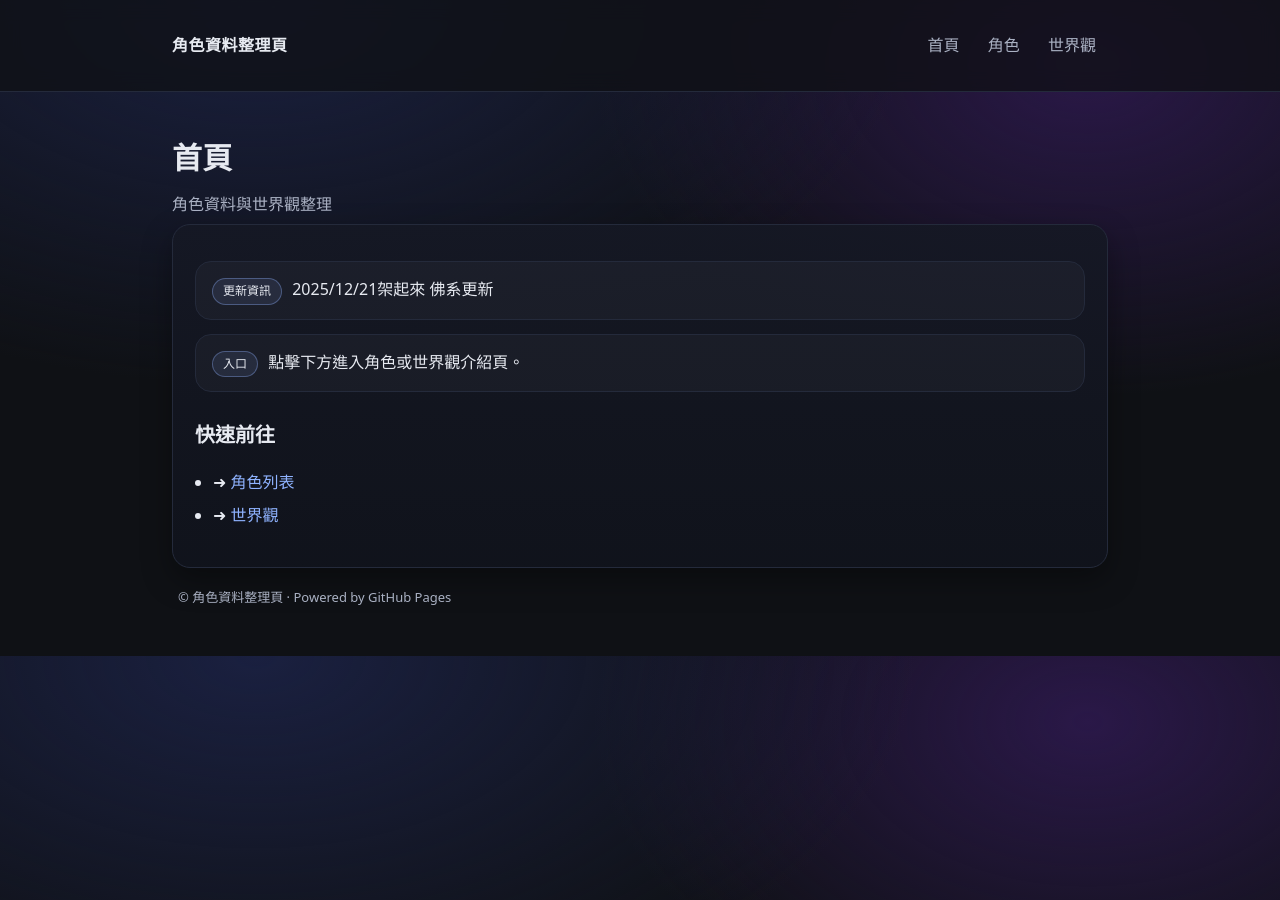
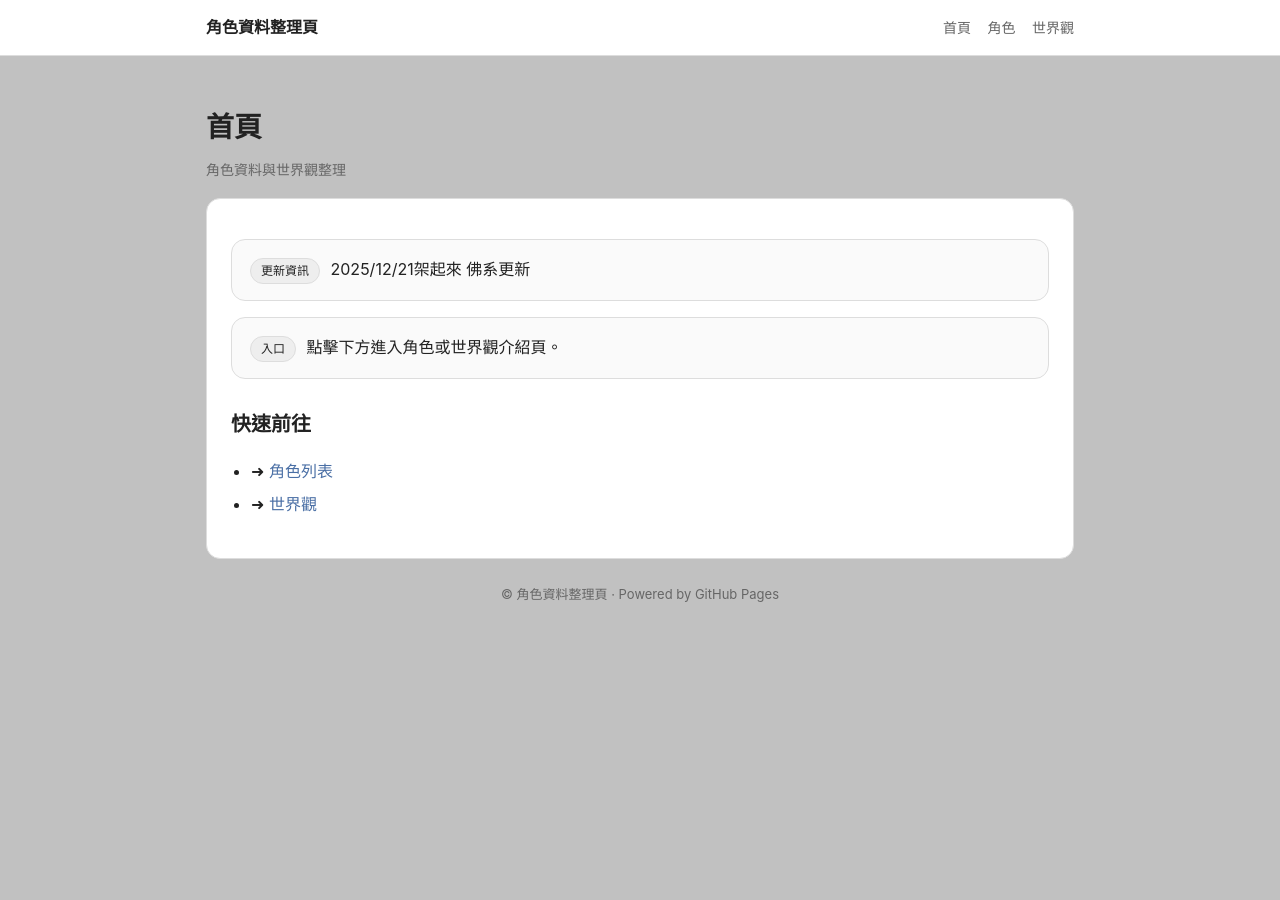
Before and after one commit to yoyoseal/char-archive, a Jekyll site: the page built from index.md, in a window 1280 px wide. Built offline with Jekyll 4.4.1, drawn with Linux system fonts in a browser that asks for light colours.

Commit message:
Update style.css

```diff
--- a/assets/style.css
+++ b/assets/style.css
@@ -1,112 +1,175 @@
 :root{
-  --bg:#0f1115;
-  --panel:#151824;
-  --panel2:#10131c;
-  --text:#e7eaf1;
-  --muted:#aab1c3;
-  --line:#242a3b;
-  --accent:#8fb3ff;
-  --shadow: 0 12px 30px rgba(0,0,0,.35);
-  --radius: 18px;
+  --bg: #C1C1C1;          /* 全站背景 */
+  --panel: #ffffff;      /* 內容卡片 */
+  --border: #dddddd;     /* 邊框 */
+  --text: #222222;       /* 主要文字 */
+  --muted: #666666;      /* 次要文字 */
+  --accent: #4a6fa5;     /* 連結 / 強調色 */
+  --radius: 14px;
 }
 
 *{ box-sizing:border-box; }
-html,body{ margin:0; padding:0; }
-body{
-  background: radial-gradient(1200px 700px at 20% 0%, #1a2040 0%, rgba(26,32,64,0) 55%),
-              radial-gradient(900px 600px at 85% 10%, #2a1848 0%, rgba(42,24,72,0) 55%),
-              var(--bg);
-  color:var(--text);
-  font-family: ui-sans-serif, system-ui, -apple-system, "Segoe UI", "Noto Sans TC", "PingFang TC", "Microsoft JhengHei", sans-serif;
-  line-height:1.7;
+
+html, body{
+  margin:0;
+  padding:0;
 }
 
-a{ color:var(--accent); text-decoration:none; }
-a:hover{ text-decoration:underline; }
+body{
+  background: var(--bg);
+  color: var(--text);
+  font-family:
+    -apple-system,
+    BlinkMacSystemFont,
+    "Segoe UI",
+    "Noto Sans TC",
+    "PingFang TC",
+    "Microsoft JhengHei",
+    sans-serif;
+  line-height: 1.7;
+}
 
-.wrap{ max-width: 980px; margin: 0 auto; padding: 22px; }
+/* 連結 */
+a{
+  color: var(--accent);
+  text-decoration: none;
+}
+a:hover{
+  text-decoration: underline;
+}
 
+/* 中央版面 */
+.wrap{
+  max-width: 900px;
+  margin: 0 auto;
+  padding: 24px 16px 48px;
+}
+
+/* 頂部導覽 */
 .topbar{
-  position: sticky; top: 0; z-index: 9;
-  background: rgba(15,17,21,.75);
-  backdrop-filter: blur(10px);
-  border-bottom:1px solid var(--line);
+  background: #ffffff;
+  border-bottom: 1px solid var(--border);
 }
+
 .topbar-inner{
-  display:flex; align-items:center; justify-content:space-between;
-  gap:14px;
+  max-width: 900px;
+  margin: 0 auto;
+  padding: 14px 16px;
+  display: flex;
+  align-items: center;
+  justify-content: space-between;
 }
+
 .brand{
-  font-weight: 800;
-  letter-spacing:.5px;
+  font-weight: 700;
+  font-size: 16px;
   color: var(--text);
 }
+
 .nav a{
-  display:inline-block;
-  padding: 10px 12px;
-  border-radius: 12px;
+  margin-left: 12px;
+  font-size: 14px;
   color: var(--muted);
 }
 .nav a:hover{
-  background: rgba(255,255,255,.04);
   color: var(--text);
-  text-decoration:none;
 }
 
-.page-head{ padding: 18px 0 6px; }
+/* 頁面標題 */
+.page-head{
+  margin: 24px 0 16px;
+}
 .page-head h1{
   margin: 0;
-  font-size: 30px;
-  letter-spacing:.2px;
+  font-size: 28px;
 }
-.subtitle{ margin: 8px 0 0; color: var(--muted); }
-
-.content{
-  background: linear-gradient(180deg, rgba(21,24,36,.92), rgba(16,19,28,.92));
-  border:1px solid var(--line);
-  border-radius: var(--radius);
-  box-shadow: var(--shadow);
-  padding: 22px;
+.subtitle{
+  margin-top: 6px;
+  color: var(--muted);
+  font-size: 14px;
 }
 
-.footer{ padding: 18px 6px 26px; }
-.muted{ color: var(--muted); font-size: 13px; }
-
-hr{ border:none; border-top:1px solid var(--line); margin: 18px 0; }
-
-h2{ margin-top: 26px; font-size: 20px; }
-h3{ margin-top: 18px; font-size: 16px; color: var(--muted); }
-
-ul{ padding-left: 18px; }
-li{ margin: 6px 0; }
-
-img{
-  max-width:100%;
-  border-radius: 16px;
-  border: 1px solid rgba(255,255,255,.08);
+/* 主要內容卡片 */
+.content{
+  background: var(--panel);
+  border: 1px solid var(--border);
+  border-radius: var(--radius);
+  padding: 24px;
 }
 
-.table{ width:100%; border-collapse: collapse; }
-.table td,.table th{
-  border:1px solid var(--line);
-  padding:10px 12px;
+/* 卡片（角色卡、段落卡） */
+.card{
+  background: #fafafa;
+  border: 1px solid var(--border);
+  border-radius: var(--radius);
+  padding: 16px 18px;
+  margin: 16px 0;
+}
+
+/* 表格（角色基本資料） */
+.table{
+  width: 100%;
+  border-collapse: collapse;
+}
+.table td,
+.table th{
+  border: 1px solid var(--border);
+  padding: 10px 12px;
   vertical-align: top;
 }
+
+/* 標籤 */
 .badge{
-  display:inline-block;
+  display: inline-block;
   padding: 2px 10px;
-  border:1px solid rgba(143,179,255,.35);
+  margin-right: 6px;
+  border-radius: 999px;
+  background: #eeeeee;
+  border: 1px solid var(--border);
+  font-size: 12px;
   color: var(--text);
-  background: rgba(143,179,255,.10);
-  border-radius: 999px;
-  font-size: 12px;
-  margin-right: 6px;
 }
-.card{
-  background: rgba(255,255,255,.03);
-  border:1px solid var(--line);
-  border-radius: 16px;
-  padding: 14px 16px;
-  margin: 14px 0;
+
+/* 文字 */
+.small{
+  font-size: 13px;
+  color: var(--muted);
 }
-.small{ font-size: 13px; color: var(--muted); }
+
+h2{
+  margin-top: 28px;
+  font-size: 20px;
+}
+h3{
+  margin-top: 18px;
+  font-size: 16px;
+  color: var(--muted);
+}
+
+ul{
+  padding-left: 20px;
+}
+li{
+  margin: 6px 0;
+}
+
+hr{
+  border: none;
+  border-top: 1px solid var(--border);
+  margin: 24px 0;
+}
+
+/* 圖片 */
+img{
+  max-width: 100%;
+  border-radius: 10px;
+  border: 1px solid var(--border);
+}
+
+/* 頁尾 */
+.footer{
+  margin-top: 24px;
+  font-size: 13px;
+  color: var(--muted);
+  text-align: center;
+}
```
